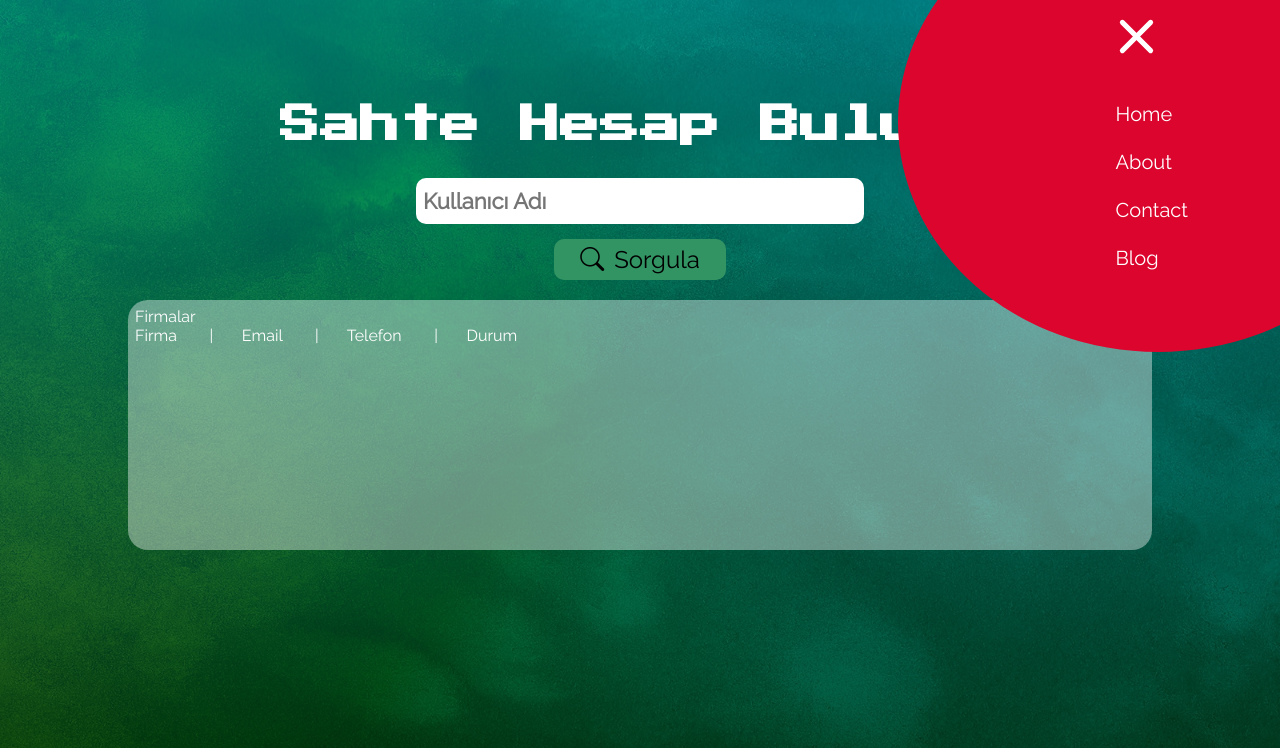
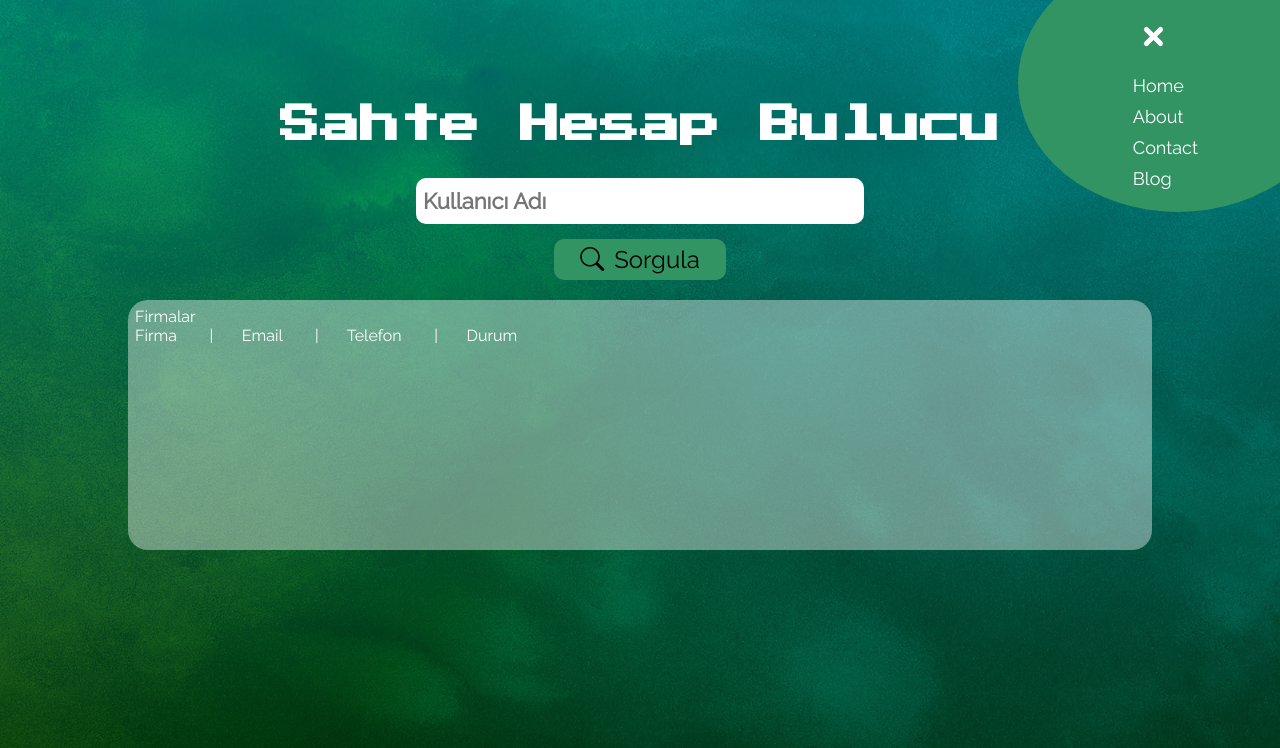
Before and after one commit to muallimim/SahteHesap.com-Front-End, a plain HTML site: page index.html in a window 1280 px wide. Both pictures are taken after a click on the element 1187 px from the left and 50 px from the top of the page. Shown: the top 748 px of the page. Drawn offline with nearby package versions, Linux system fonts and the light colour scheme.

Commit message:
menü küçültüldü

```diff
--- a/css/hamburger.css
+++ b/css/hamburger.css
@@ -5,7 +5,7 @@ html, body {
 
 body {
     font-family: 'Roboto', sans-serif;
-    background-color: #6C7A86 ;
+    /* background-color: #329463 ; */
   }
 
   #menu {
@@ -13,8 +13,8 @@ body {
   }
 
   #menu-bar {
-    width: 45px;
-    height: 40px;
+    width: 25px;
+    height: 20px;
     margin: 30px 0 20px 20px;
     cursor: pointer;
     /* border: 1px solid black; */
@@ -23,7 +23,7 @@ body {
   .bar {
     height: 5px;
     width: 100%;
-    background-color: #DC052D;
+    background-color: #329463;
     display: block;
     border-radius: 5px;
     transition: 0.3s ease;
@@ -44,19 +44,19 @@ body {
   }
 
   .nav ul {
-    padding: 0 22px;
+    padding: 0 12px;
     /* border: 1px solid black; */
   }
 
   .nav li {
     list-style: none;
-    padding: 12px 0;
+    padding: 5px 0;
     /* border: 1px solid black; */
   }
 
   .nav li a {
     color: white;
-    font-size: 20px;
+    font-size: 18px;
     text-decoration: none;
   }
 
@@ -75,7 +75,7 @@ body {
     width: 0;
     height: 0;
     margin: 30px 0 20px 20px;
-    background: radial-gradient(circle, #DC052D, #DC052D);
+    background: radial-gradient(circle, #329463, #329463);
     border-radius: 50%;
     transition: 0.3s ease;
   }
@@ -101,7 +101,7 @@ body {
   }
 
   .change-bg {
-    width: 520px;
-    height: 460px;
+    width: 320px;
+    height: 260px;
     transform: translate(40%,-30%);
   }
```
